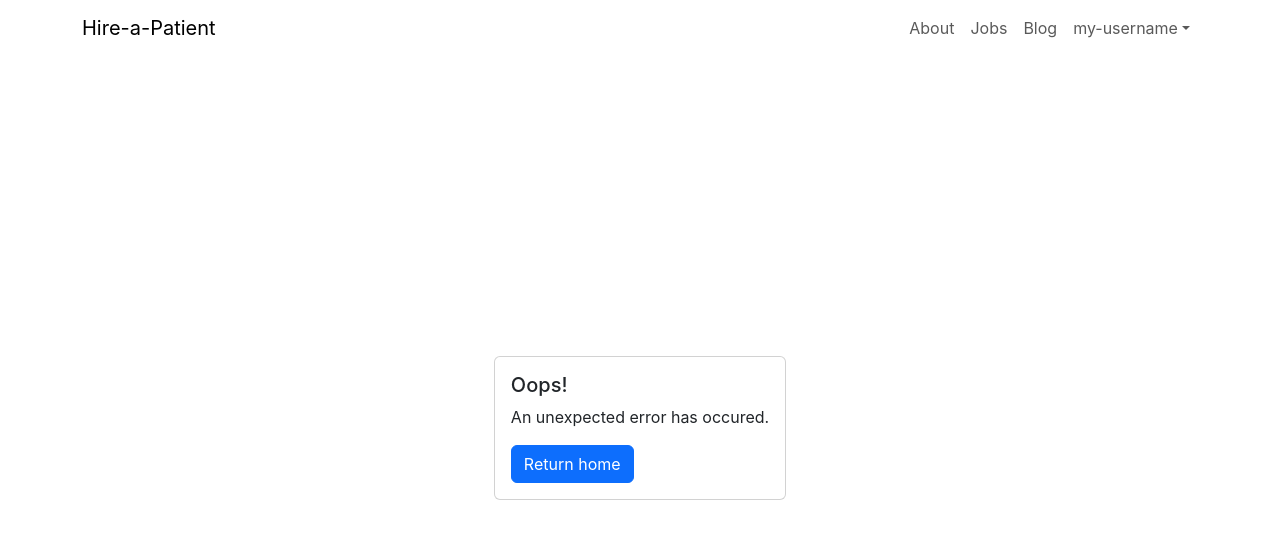
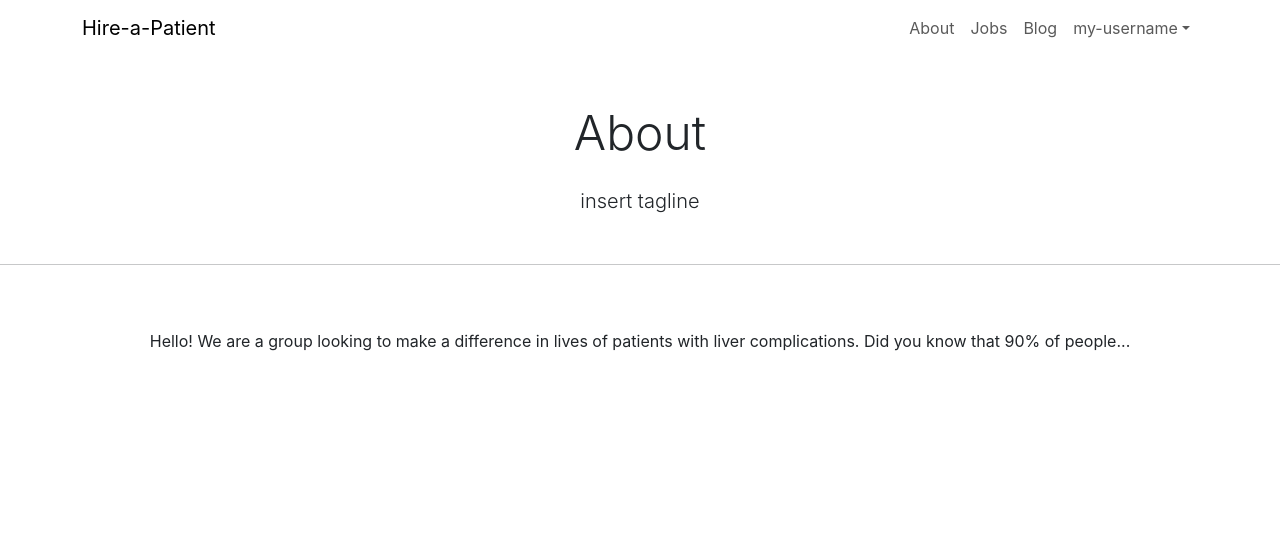
Before and after one commit to hansstanley/kidney-works, a React (Create React App) app: page /about in a window 1280 px wide. Shown: the top 538 px of the page. Built offline with nearby package versions, Linux system fonts and the light colour scheme; no server answers.

Commit message:
Added AboutPage

```diff
--- a/src/App.tsx
+++ b/src/App.tsx
@@ -15,6 +15,7 @@ import {
   loadAll as allJobsLoader,
   loadOne as oneJobLoader,
 } from './features/job/loaders';
+import AboutPage from './pages/AboutPage';
 
 const router = createBrowserRouter([
   { path: NAV_LINKS.HOME, element: <HomePage />, errorElement: <ErrorPage /> },
@@ -27,6 +28,7 @@ const router = createBrowserRouter([
   },
   { path: NAV_LINKS.BLOG, element: <BlogPage /> },
   { path: NAV_LINKS.PROFILE, element: <ProfilePage /> },
+  { path: NAV_LINKS.ABOUT, element: <AboutPage />},
 ]);
 
 function App() {
--- /dev/null
+++ b/src/pages/AboutPage/AboutPage.tsx
@@ -0,0 +1,18 @@
+import { Card, Container, Stack } from 'react-bootstrap';
+import PageHero from '../../components/PageHero';
+
+export default function AboutPage() {
+	return (
+		<div>
+            <PageHero title='About' tagline='insert tagline'/>
+			<Container fluid className="text-center align-items-center">
+                <Stack gap={3}>
+                    <p>
+                        Hello! We are a group looking to make a difference in lives of patients with liver complications. Did you know that 90% of people...
+                    </p>
+                </Stack>
+
+			</Container>
+		</div>
+	);
+}
--- /dev/null
+++ b/src/pages/AboutPage/index.ts
@@ -0,0 +1,3 @@
+import AboutPage from './AboutPage';
+
+export default AboutPage;
```
